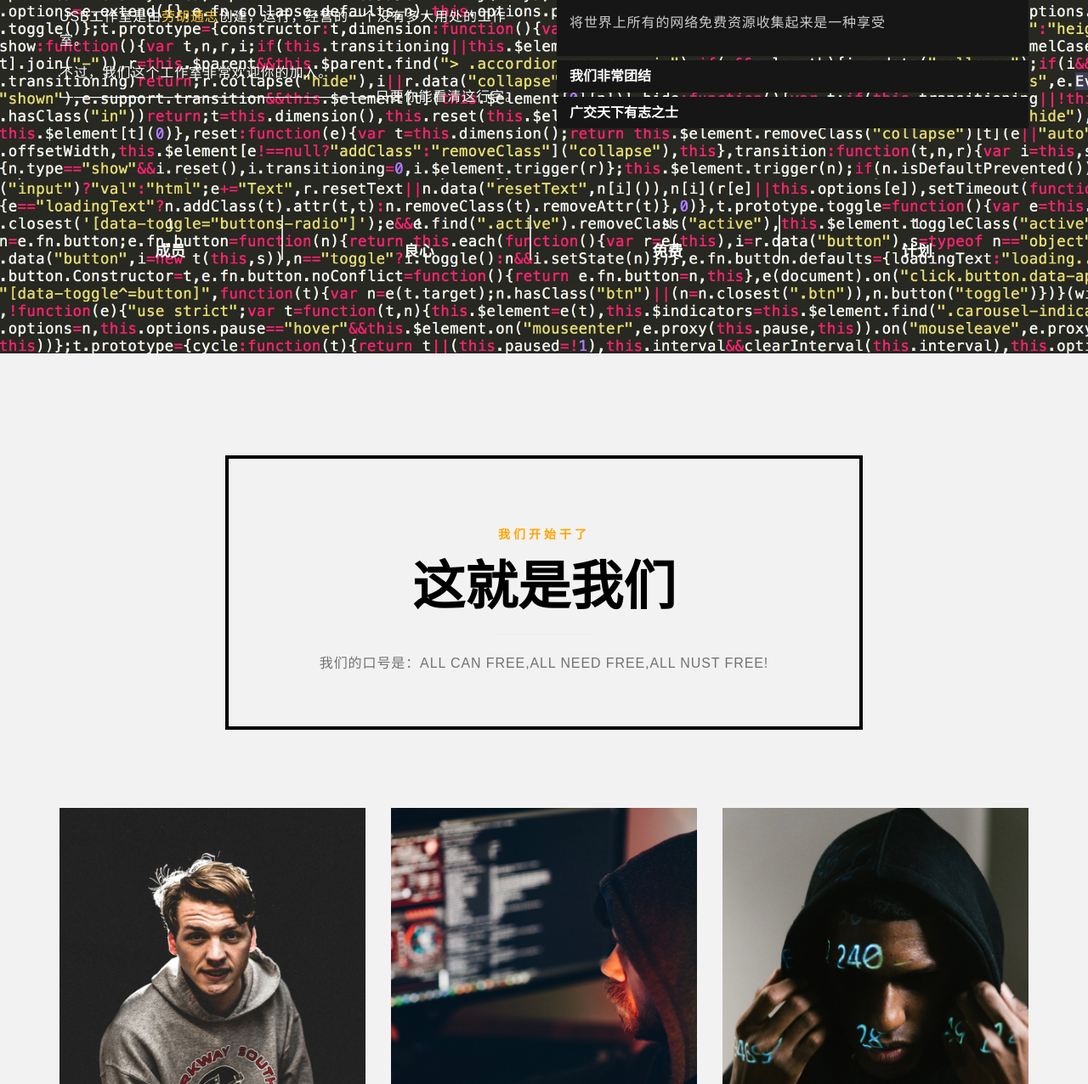
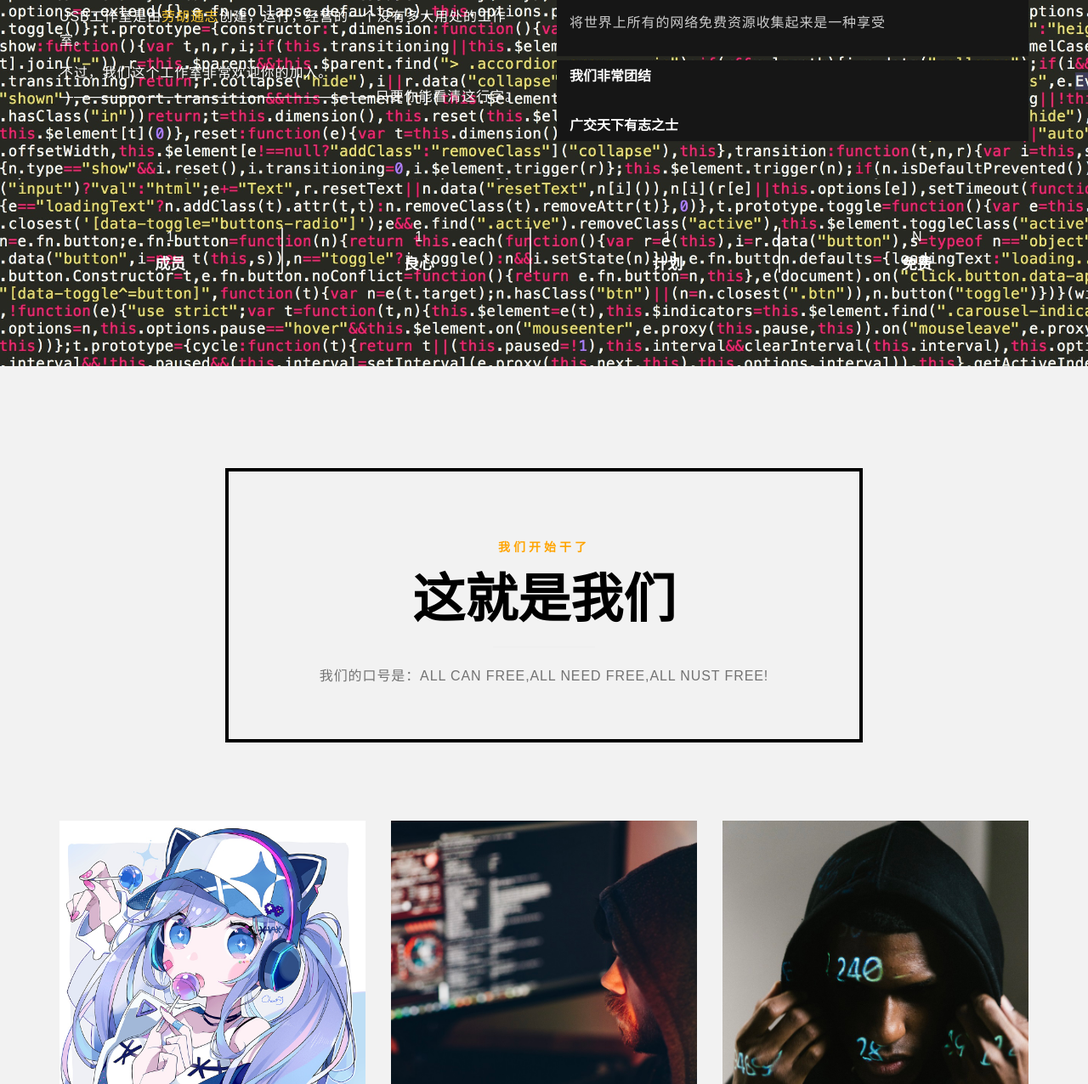
Before and after one commit to laohutongzhi/USBstudio, a plain HTML site: page index.html in a window 1280 px wide. Shown: the part 2264-3540 px from the top of the page at 85% size. Drawn offline with Linux system fonts and the light colour scheme.

Commit message:
Add files via upload

```diff
--- a/index.html
+++ b/index.html
@@ -297,7 +297,7 @@ http://laohutongzhi.github.io
     					</div>
    						<div id="collapseTwo" class="panel-collapse collapse" role="tabpanel" aria-labelledby="headingTwo">
       						<div class="panel-body">
-        						<p>一切计划必须通过三分之二以上的成员的同意才能实行</p>
+        						<p>一切计划必须通过三分之二以上的成员的同意才能实行<a href="leinov - 程序员之歌.mp3" data-lightbox-gallery="portfolio-gallery"><span class="icon icon-attachment"></span></p>
       						</div>
    						 </div>
  					 </div>
@@ -312,7 +312,7 @@ http://laohutongzhi.github.io
     					</div>
    						<div id="collapseThree" class="panel-collapse collapse" role="tabpanel" aria-labelledby="headingThree">
       						<div class="panel-body">
-        						<p>不管身世如何，我们都能接受</p>
+        						<p>不管身世如何，我们都能接受<a href="images/creator.png" data-lightbox-gallery="portfolio-gallery"><span class="icon icon-attachment"></span></a></p>
       						</div>
    						 </div>
  					 </div>
@@ -336,15 +336,15 @@ http://laohutongzhi.github.io
 
 			<div class="col-md-3 col-sm-3 col-xs-6">
 				<div class="about-fact border-right">
-					<span>N</span>
-					<h4>免费</h4>
+					<span>1</span>
+					<h4>计划</h4>
 				</div>
 			</div>
 
 			<div class="col-md-3 col-sm-3 col-xs-6">
 				<div class="about-fact">
-					<span>1</span>
-					<h4>计划</h4>
+					<span>N</span>
+					<h4>免费</h4>
 				</div>
 			</div>
 
@@ -372,7 +372,7 @@ http://laohutongzhi.github.io
 
 			<div class="col-md-4 col-sm-6 wow fadeInUp" data-wow-delay="0.9s">
 				<div class="team-wrapper">
-					<img src="images/team1.jpg" class="img-responsive" alt="team img">
+					<img src="images/team-1.jpg" class="img-responsive" alt="team img">
 						<div class="team-des">
 							<h4>劳胡通志</h4>
 							<h3>工作室创建者</h3>
```
Also changed, not shown: _tree.json (+1 -1 lines), css/grabbing.png (added), images/team-1.jpg (added), 2 other files.
